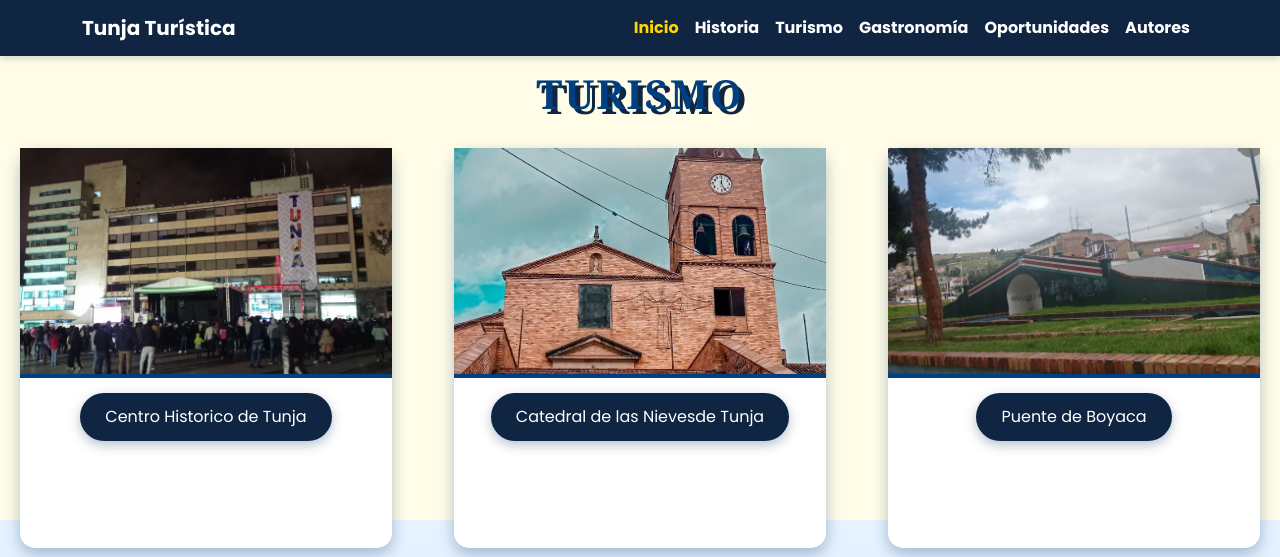
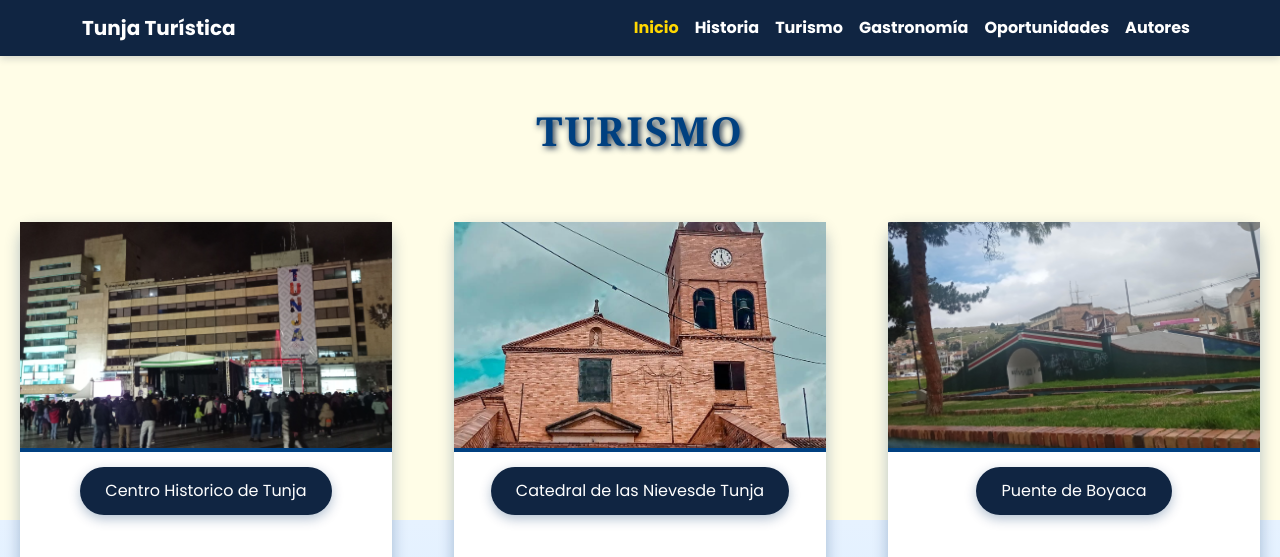
Before and after one commit to churca2001/Portafolio-Final-MaferKarinaReyes, a plain HTML site: page turismo.html in a window 1280 px wide. Shown: the top 557 px of the page. Drawn offline with nearby package versions, Linux system fonts and the light colour scheme.

Commit message:
Update turismo.html

```diff
--- a/turismo.html
+++ b/turismo.html
@@ -42,8 +42,7 @@
                 <div class="Turismo-group">
 
 
-                        <h2>Turismo</h2>
-
+                        <h2 class="titulo-gastronomia">Turismo</h2>
 
                     <!--Puente de Boyaca-->
                     <div>
```
